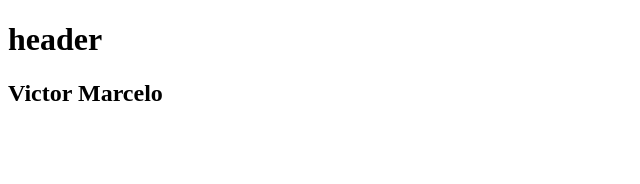
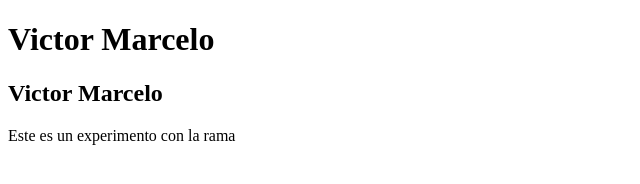
Before and after one commit to maxagu/curso, a plain HTML site: page index.html in a window 1280 px wide. Shown: the whole page, without its empty margins (0-640 px from the left). Drawn offline with Linux system fonts and the light colour scheme.

Commit message:
Agregamos texto de experimento

```diff
--- a/index.html
+++ b/index.html
@@ -6,12 +6,16 @@
 </head>
 <body>
 	<header>
-		<h1>header</h1>
+		<h1>Victor Marcelo</h1>
 	</header>
 
 	<div class="container">
 		<h2>Victor Marcelo</h2>
 	</div>
 
+	<footer>
+		<p>Este es un experimento con la rama</p>
+	</footer>
+
 </body>
 </html>
```
